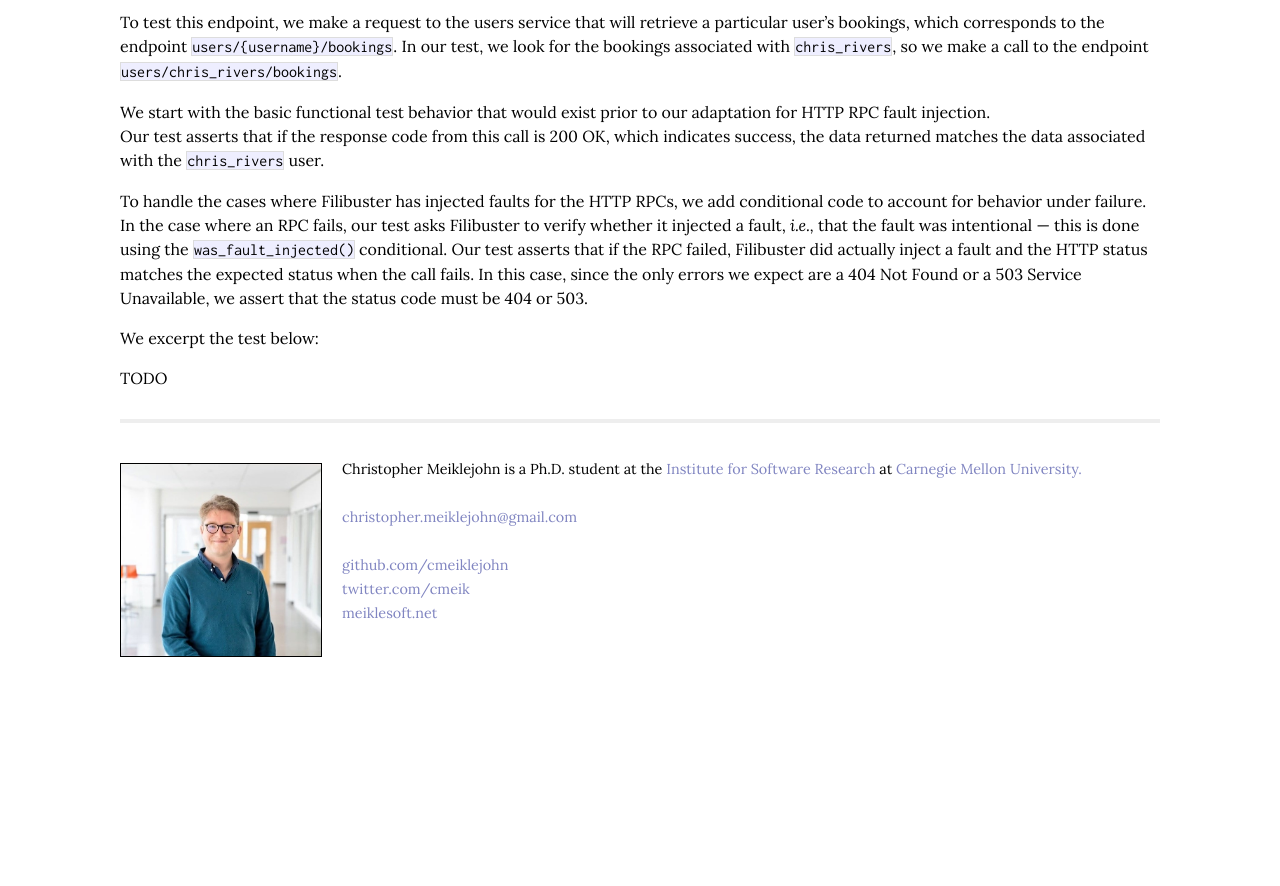
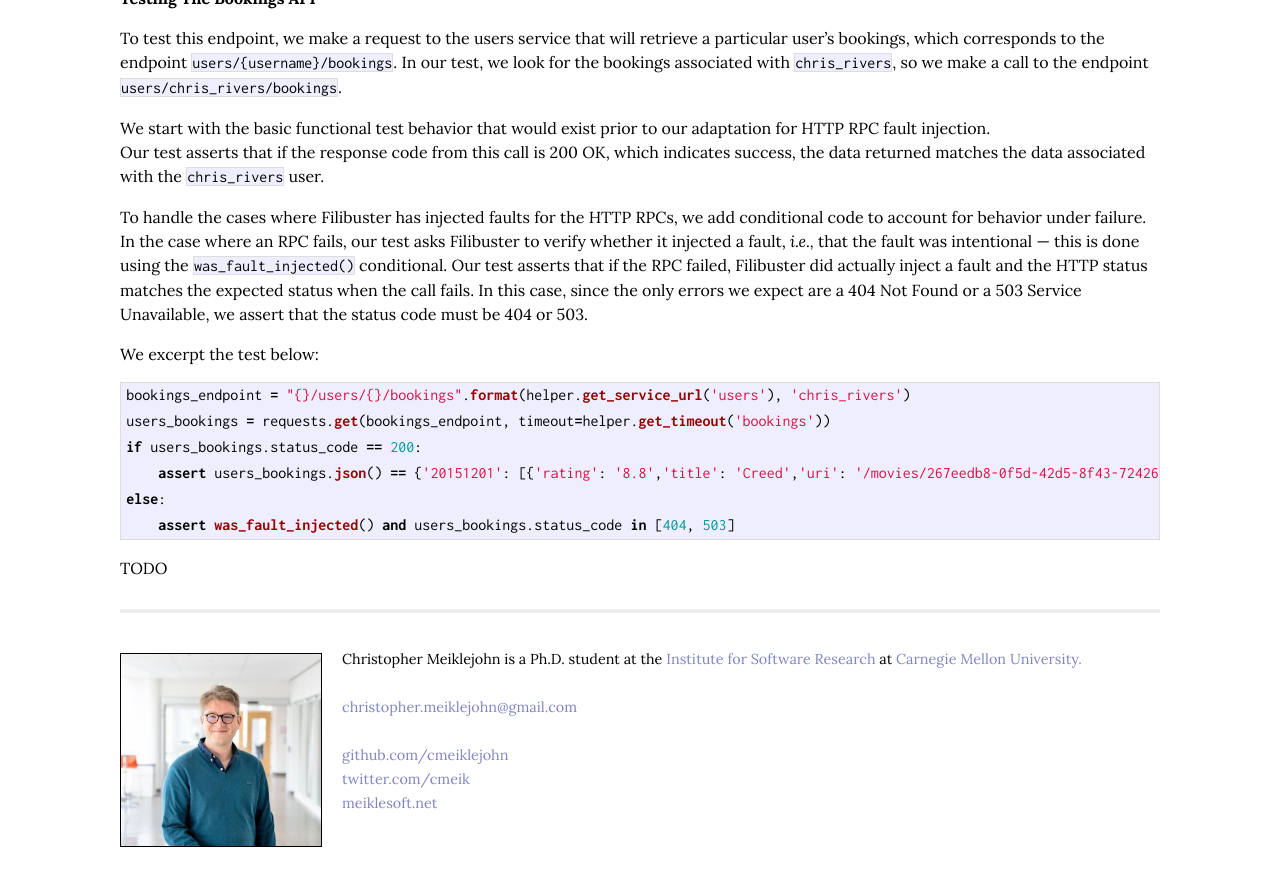
Before and after one commit to cmeiklejohn/cmeiklejohn.github.io, a Jekyll site: the page built from _posts/2022-06-02-extending-filibuster-to-db.markdown, in a window 1280 px wide and 900 px high, scrolled down 2349 px. Shown: the top 886 px of the window. Built offline with Jekyll 4.4.1, drawn with Linux system fonts in a browser that asks for light colours; some web fonts are replaced; before the commit the page ends 3059 px from its top, so only the background shows below that; some of the changed text lies outside the part shown.

Commit message:
Stage new blog post.

````diff
--- a/_posts/2022-06-02-extending-filibuster-to-db.markdown
+++ b/_posts/2022-06-02-extending-filibuster-to-db.markdown
@@ -76,6 +76,14 @@ In this case, since the only errors we expect are a 404 Not Found or a 503 Servi
 
 We excerpt the test below:
 
+```python
+bookings_endpoint = "{}/users/{}/bookings".format(helper.get_service_url('users'), 'chris_rivers')
+users_bookings = requests.get(bookings_endpoint, timeout=helper.get_timeout('bookings'))
+if users_bookings.status_code == 200:
+    assert users_bookings.json() == {'20151201': [{'rating': '8.8','title': 'Creed','uri': '/movies/267eedb8-0f5d-42d5-8f43-72426b9fb3e6'}]}
+else:
+    assert was_fault_injected() and users_bookings.status_code in [404, 503]
+```
 
 
 
````
Also changed, not shown: other parts of _posts/2022-06-02-extending-filibuster-to-db.markdown (+3 -3 lines).
